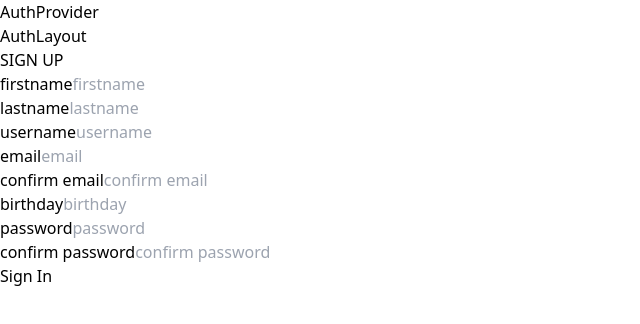
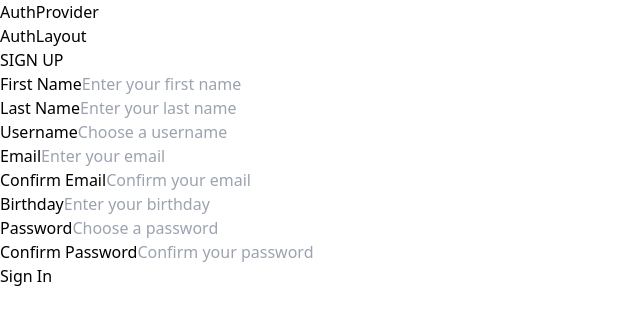
Before and after one commit to FinalProjectYZPIH/FinalProject, a React (Vite) app in the folder client/: page /signup in a window 1280 px wide. Shown: the top 324 px of the page, without its empty margins (0-640 px from the left). Built offline with nearby package versions, Linux system fonts and the light colour scheme; no server answers.

Commit message:
signUp elements more in place

```diff
--- a/client/src/components/Inputs.jsx
+++ b/client/src/components/Inputs.jsx
@@ -1,9 +1,13 @@
-import React from 'react'
-
-export const Inputs = ({ children, ph }) => {
+export const Inputs = ({ label, ph }) => {
     return (
-        <div className='flex justify-center items-center'>
-            <label htmlFor="firstname" className="my-4 text-sm text-white bg-transparent duration-300 transform -translate-y-6 scale-75 top-3 -z-10 origin-[0] peer-focus:left-0 peer-focus:text-blue-600 peer-focus:dark:text-blue-500 peer-placeholder-shown:scale-100 peer-placeholder-shown:translate-y-0 peer-focus:scale-75">{children}</label>
-            <input className="my-2 block w-72 py-2.3 px-0 text-sm text-white bg-transparent border-0 border-b-2 border-grey-300 appearance-none dark:focus:border-blue-500 focus:outline-none focus:ring-0 focus:text-white focus:border-blue-600" type="text" placeholder={ph} />
-        </div>)
-}
+        <div className='my-4'>
+            <label htmlFor={label} className="text-sm text-white">{label}</label>
+            <input
+                className="block w-72 py-2.3 px-0 text-sm text-white bg-transparent border-0 border-b-2 border-grey-300 appearance-none dark:focus:border-blue-500 focus:outline-none focus:ring-0 focus:text-white focus:border-blue-600"
+                type="text"
+                placeholder={ph}
+                id={label}
+            />
+        </div>
+    );
+};
--- a/client/src/components/LoginComponent.jsx
+++ b/client/src/components/LoginComponent.jsx
@@ -3,7 +3,7 @@ import { Link } from 'react-router-dom';
 import { ButtonGoogle } from '../components/Buttons.jsx';
 import { ButtonLogin } from '../components/Buttons.jsx';
 import { ButtonSignIn } from '../components/Buttons.jsx';
-
+import { Inputs } from './Inputs.jsx';
 
 export const LoginComponent = () => {
     return (
@@ -12,19 +12,12 @@ export const LoginComponent = () => {
                 <h1 className="text-4xl text-white-bold text-center mb-6">LOGIN</h1>
                 <ButtonGoogle />
                 <form action="" method="post">
-                    <div className="relative my-4">
-                        <input type="email" className="block w-72 py-2.3 px-0 text-sm text-white bg-transparent border-0 border-b-2 border-grey-300 appearance-none dark:focus:border-blue-500 focus:outline-none focus:ring-0 focus:text-white focus:border-blue-600" />
-                        <label htmlFor="email" className="absolute text-sm text-white bg-transparent duration-300 transform -translate-y-6 scale-75 top-3 -z-10 origin-[0] peer-focus:left-0 peer-focus:text-blue-600 peer-focus:dark:text-blue-500 peer-placeholder-shown:scale-100 peer-placeholder-shown:translate-y-0 peer-focus:scale-75">Your Email</label>
-                    </div>
-
-                    <div className="relative my-4">
-                        <input type="password" className="block w-72 py-2.3 px-0 text-sm text-white bg-transparent border-0 border-b-2 border-grey-300 appearance-none dark:focus:border-blue-500 focus:outline-none focus:ring-0 focus:text-white focus:border-blue-600" />
-                        <label htmlFor="password" className="absolute text-sm text-white bg-transparent duration-300 transform -translate-y-6 scale-75 top-3 -z-10 origin-[0] peer-focus:left-0 peer-focus:text-blue-600 peer-focus:dark:text-blue-500 peer-placeholder-shown:scale-100 peer-placeholder-shown:translate-y-0 peer-focus:scale-75">Your Password</label>
-                    </div>
+                    <Inputs ph="Your Email">your email</Inputs>
+                    <Inputs ph="Your Password">your password</Inputs>
                     <div>
                         <div>
                             <input type="checkbox" name="checkbox" id="checkbox" />
-                            <label htmlFor="">Remember Me</label>
+                            <label htmlFor="checkbox">Remember Me</label>
                         </div>
                         <ButtonLogin />
                         <span>Forgot Password</span>
@@ -33,7 +26,7 @@ export const LoginComponent = () => {
                         <span>New here? <Link to='/Signup'><ButtonSignIn /></Link> </span>
                     </div>
                 </form>
-            </div >
-        </div >
-    )
-}
+            </div>
+        </div>
+    );
+};
--- a/client/src/components/SignUpComponent.jsx
+++ b/client/src/components/SignUpComponent.jsx
@@ -1,6 +1,6 @@
-import React from 'react'
-import { ButtonSignIn } from './Buttons'
-import { Inputs } from './Inputs'
+import React from 'react';
+import { ButtonSignIn } from './Buttons';
+import { Inputs } from './Inputs';
 
 export const SignUpComponent = () => {
     return (
@@ -8,17 +8,17 @@ export const SignUpComponent = () => {
             <div className="p-10 m-10 h-screen w-screen-sm bg-slate-800 border border-slate-400 rounded-md p-8 shadow-lg backdrop-filter backdrop-blur-sm bg-opacity-30 relative">
                 <h1 className="text-4xl text-white-bold text-center mb-6">SIGN UP</h1>
                 <form action="">
-                    <Inputs ph="firstname">firstname</Inputs>
-                    <Inputs ph="lastname">lastname</Inputs>
-                    <Inputs ph="username">username</Inputs>
-                    <Inputs ph="email">email</Inputs>
-                    <Inputs ph="confirm email">confirm email</Inputs>
-                    <Inputs ph="birthday">birthday</Inputs>
-                    <Inputs ph="password">password</Inputs>
-                    <Inputs ph="confirm password">confirm password</Inputs>
+                    <Inputs label="First Name" ph="Enter your first name" />
+                    <Inputs label="Last Name" ph="Enter your last name" />
+                    <Inputs label="Username" ph="Choose a username" />
+                    <Inputs label="Email" ph="Enter your email" />
+                    <Inputs label="Confirm Email" ph="Confirm your email" />
+                    <Inputs label="Birthday" ph="Enter your birthday" />
+                    <Inputs label="Password" ph="Choose a password" />
+                    <Inputs label="Confirm Password" ph="Confirm your password" />
                     <ButtonSignIn />
                 </form>
             </div>
         </div>
-    )
-}
+    );
+};
```
